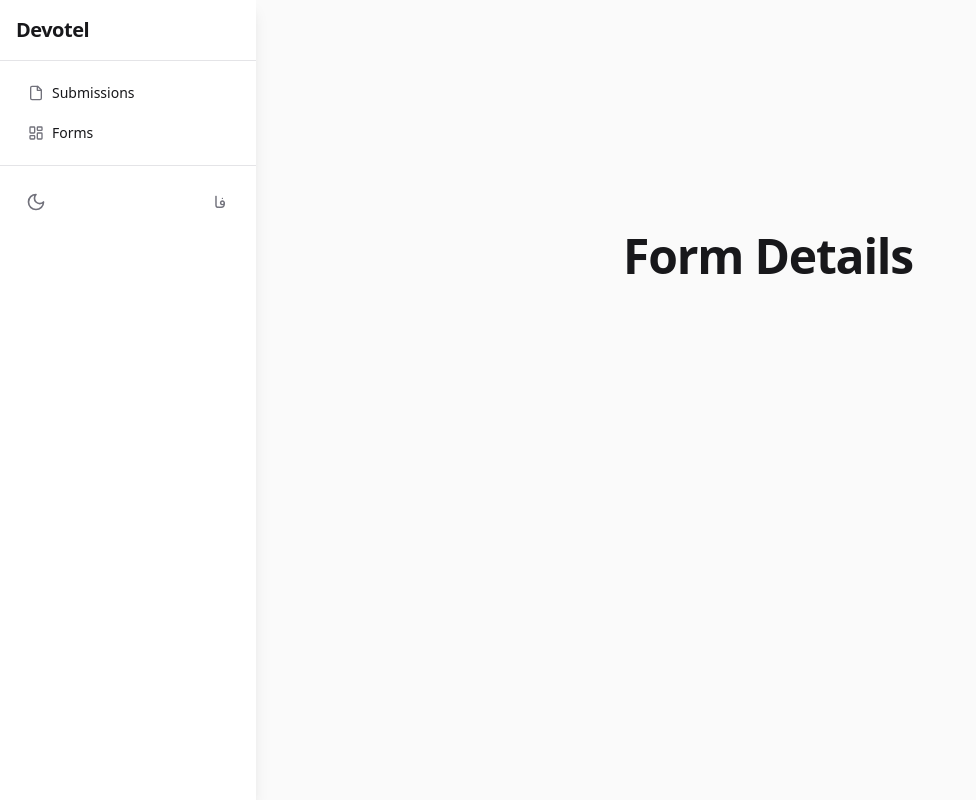
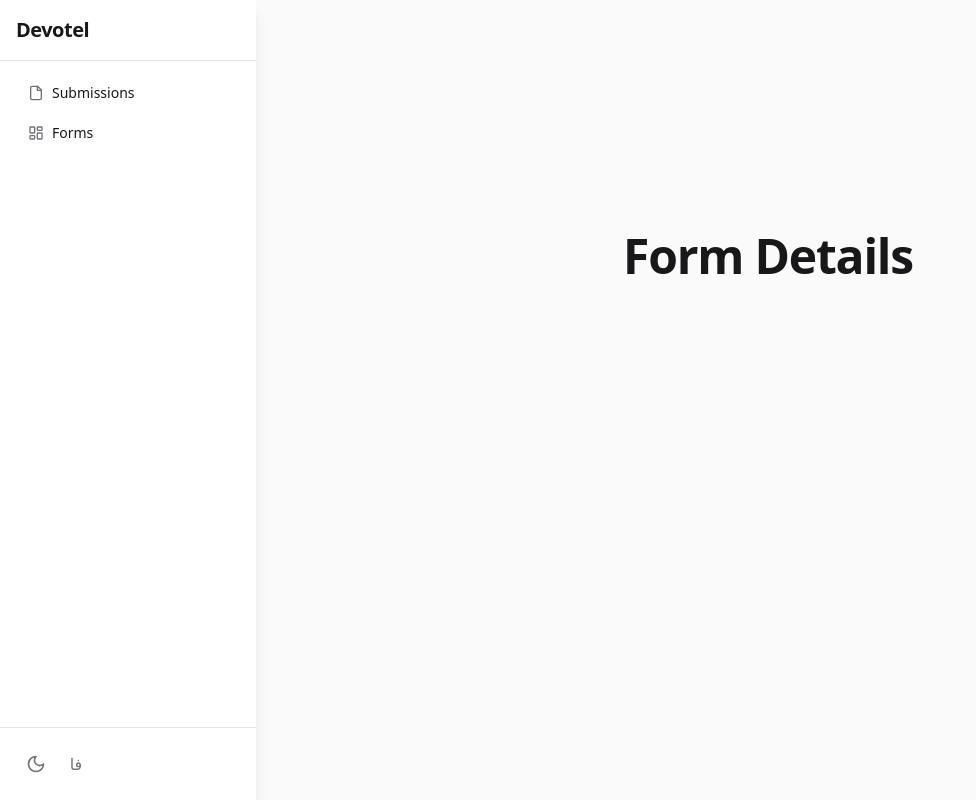
Before and after one commit to moodizone/devotel, a React (Vite) app: page /forms/1 in a window 1280 px wide. Shown: the whole page, without its empty margins (0-976 px from the left). Built offline with nearby package versions, Linux system fonts and the light colour scheme.

Commit message:
add Layout component with responsive sidebar, dark mode, and language toggle

```diff
--- a/src/App.tsx
+++ b/src/App.tsx
@@ -1,7 +1,7 @@
 import * as React from 'react';
 import { BrowserRouter, Routes, Route, Navigate } from 'react-router-dom';
 import './index.css';
-import Layout from './Layout';
+import Layout from './components/Layout';
 import Submissions from './pages/submissions';
 import SubmissionDetails from './pages/submission-details';
 import Forms from './pages/forms';
--- a/src/Layout.tsx
+++ b/src/components/Layout.tsx
@@ -1,7 +1,7 @@
 import * as React from 'react';
 import { useTranslation } from 'react-i18next';
-import { Button } from './components/ui/button';
-import { Typography } from './components/ui/typography';
+import { Button } from './ui/button';
+import { Typography } from './ui/typography';
 import { Link, useLocation } from 'react-router-dom';
 
 export default function Layout({ children }: { children: React.ReactNode }) {
@@ -40,7 +40,7 @@ export default function Layout({ children }: { children: React.ReactNode }) {
           transition-transform duration-200 ease-in-out
           md:static md:translate-x-0
           ${sidebarOpen ? 'translate-x-0' : rtl ? 'translate-x-full' : '-translate-x-full'}
-          md:w-64 md:block
+          md:w-64
           flex flex-col
         `}
       >
@@ -124,7 +124,7 @@ export default function Layout({ children }: { children: React.ReactNode }) {
           </Link>
         </nav>
 
-        <div className="mt-auto border-t border-zinc-200 dark:border-zinc-700 p-4">
+        <div className="flex mt-auto border-t border-zinc-200 dark:border-zinc-700 p-4 items-end">
           <div className="flex items-center justify-between">
             <Button
               variant="ghost"
@@ -194,12 +194,7 @@ export default function Layout({ children }: { children: React.ReactNode }) {
       <div className="flex-1 flex flex-col min-h-screen transition-all duration-200">
         {/* Header */}
         <header className="flex items-center justify-between p-4 bg-white dark:bg-zinc-800 shadow md:hidden">
-          <Button
-            variant="ghost"
-            size="icon"
-            onClick={toggleDrawer}
-            aria-label="Open sidebar"
-          >
+          <Button variant="ghost" size="icon" onClick={toggleDrawer} aria-label="Open sidebar">
             <svg
               xmlns="http://www.w3.org/2000/svg"
               width="24"
```
